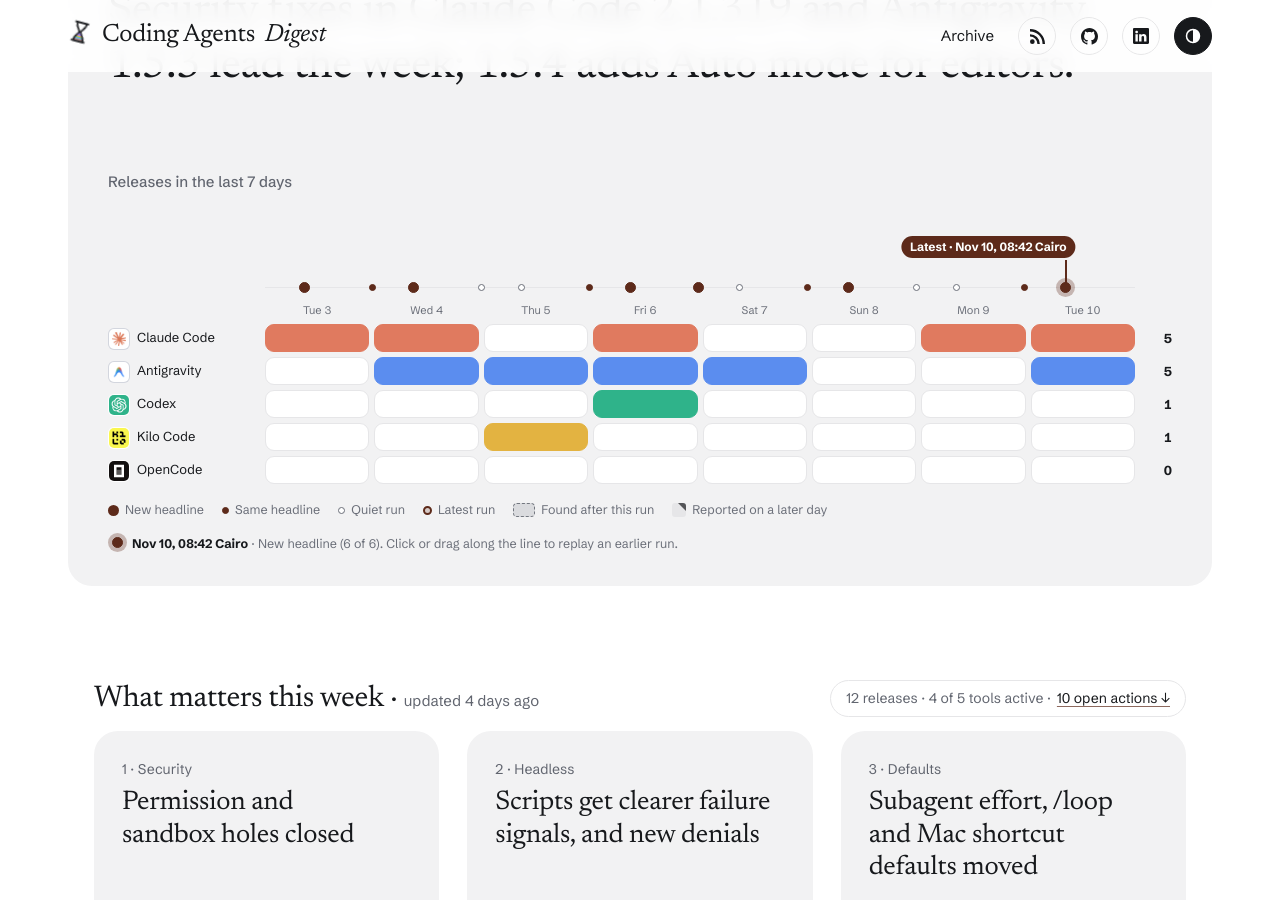
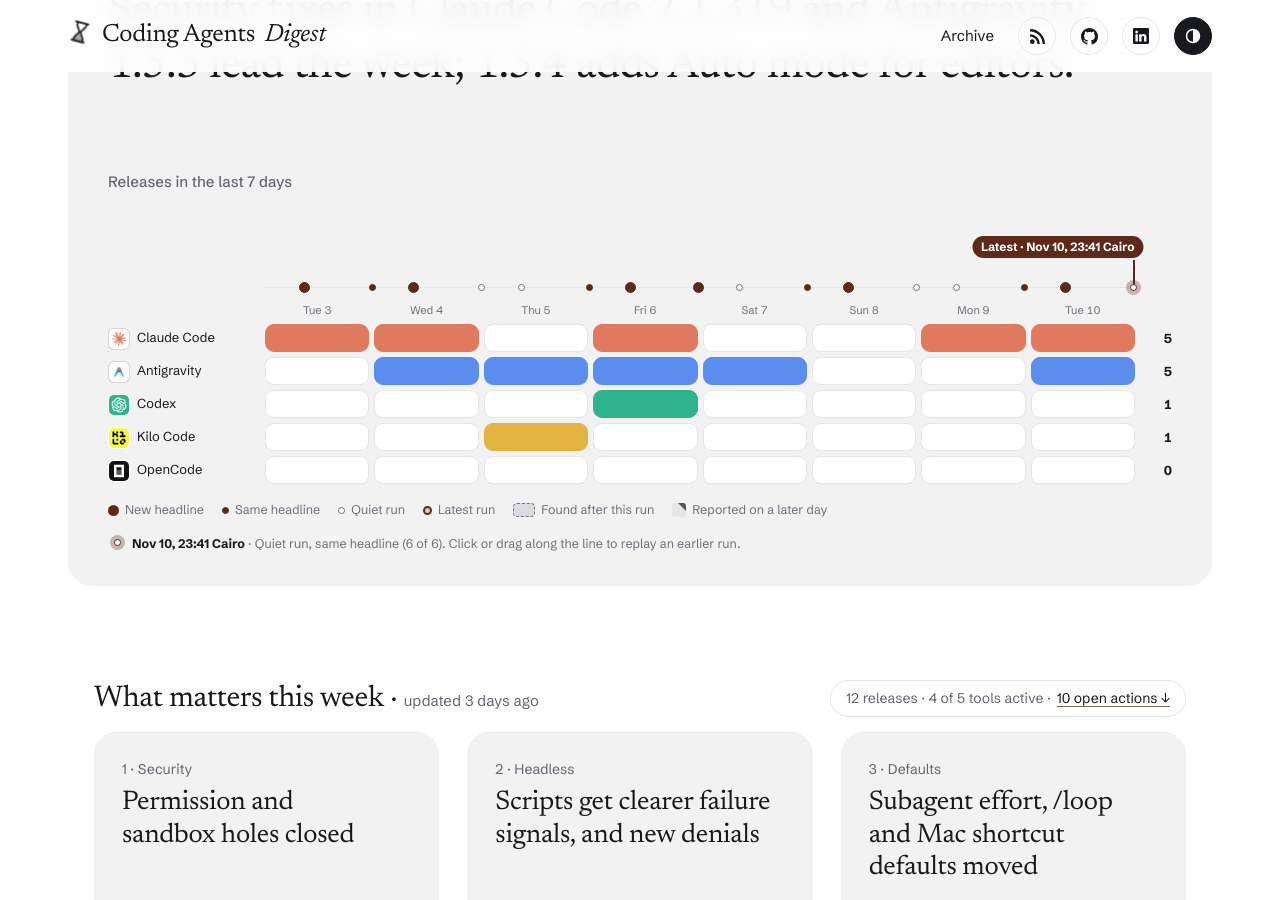
Before and after one commit to IbrahimSobh/coding-agents-digest, a Jekyll site: the page built from docs/index.html, in a window 1280 px wide and 900 px high, scrolled down 2334 px. Built offline with Jekyll 4.4.1, drawn with Linux system fonts in a browser that asks for light colours; some of the changed text lies outside the part shown.

Commit message:
Check 2026-11-10 23:41: no new releases (Antigravity CLI, Codex CLI, Kilo Code not checked)
Claude-Session: https://claude.ai/code/session_01FsAJhBzwwkn2KCtjzMim3a

```diff
--- a/docs/_data/brief.json
+++ b/docs/_data/brief.json
@@ -1,6 +1,6 @@
 {
- "updated": "2026-11-10T08:42+02:00",
- "updated_label": "Nov 10, 08:42",
+ "updated": "2026-11-10T23:41+02:00",
+ "updated_label": "Nov 10, 23:41",
  "window": "Nov 3 to Nov 10, 2026",
  "headline": "Security fixes in Claude Code 2.1.319 and Antigravity 1.5.3 lead the week; 1.5.4 adds Auto mode for editors.",
  "themes": [
--- a/docs/_data/headlines.json
+++ b/docs/_data/headlines.json
@@ -51,5 +51,6 @@
  {"updated": "2026-11-08T23:41+02:00", "window": "Nov 1 to Nov 8, 2026", "headline": "Claude Code 2.1.319 and Antigravity CLI 1.5.3 fix security holes; headless runs now exit non-zero when refused or cut short."},
  {"updated": "2026-11-09T08:41+02:00", "window": "Nov 2 to Nov 9, 2026", "headline": "Claude Code 2.1.319 and Antigravity CLI 1.5.3 fix security holes; headless runs now exit non-zero when refused or cut short."},
  {"updated": "2026-11-09T23:41+02:00", "window": "Nov 2 to Nov 9, 2026", "headline": "Claude Code 2.1.319 and Antigravity CLI 1.5.3 fix security holes; headless runs now exit non-zero when refused or cut short."},
- {"updated": "2026-11-10T08:42+02:00", "window": "Nov 3 to Nov 10, 2026", "headline": "Security fixes in Claude Code 2.1.319 and Antigravity 1.5.3 lead the week; 1.5.4 adds Auto mode for editors."}
+ {"updated": "2026-11-10T08:42+02:00", "window": "Nov 3 to Nov 10, 2026", "headline": "Security fixes in Claude Code 2.1.319 and Antigravity 1.5.3 lead the week; 1.5.4 adds Auto mode for editors."},
+ {"updated": "2026-11-10T23:41+02:00", "window": "Nov 3 to Nov 10, 2026", "headline": "Security fixes in Claude Code 2.1.319 and Antigravity 1.5.3 lead the week; 1.5.4 adds Auto mode for editors."}
 ]
--- a/task/state.json
+++ b/task/state.json
@@ -1,6 +1,6 @@
 {
-  "last_run": "2026-11-10T08:42+02:00",
-  "last_entry_file": "docs/digests/2026-11-10-0842.md",
+  "last_run": "2026-11-10T23:41+02:00",
+  "last_entry_file": "docs/digests/2026-11-10-2341.md",
   "last_snapshot": "2026-11-05",
   "timezone": "Africa/Cairo",
   "tools": {
```
Also changed, not shown: docs/digests/2026-11-10-2341.md (added, +11 -0 lines).
